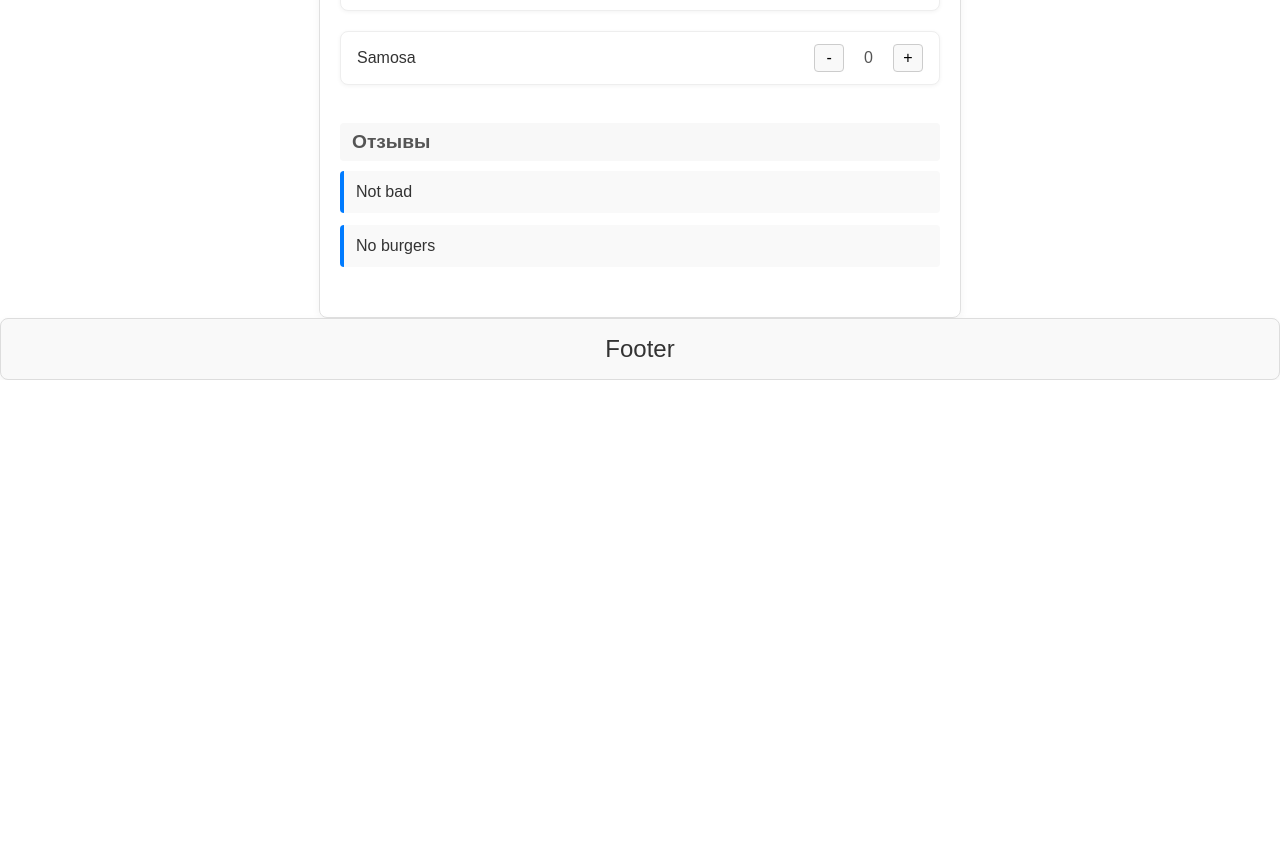
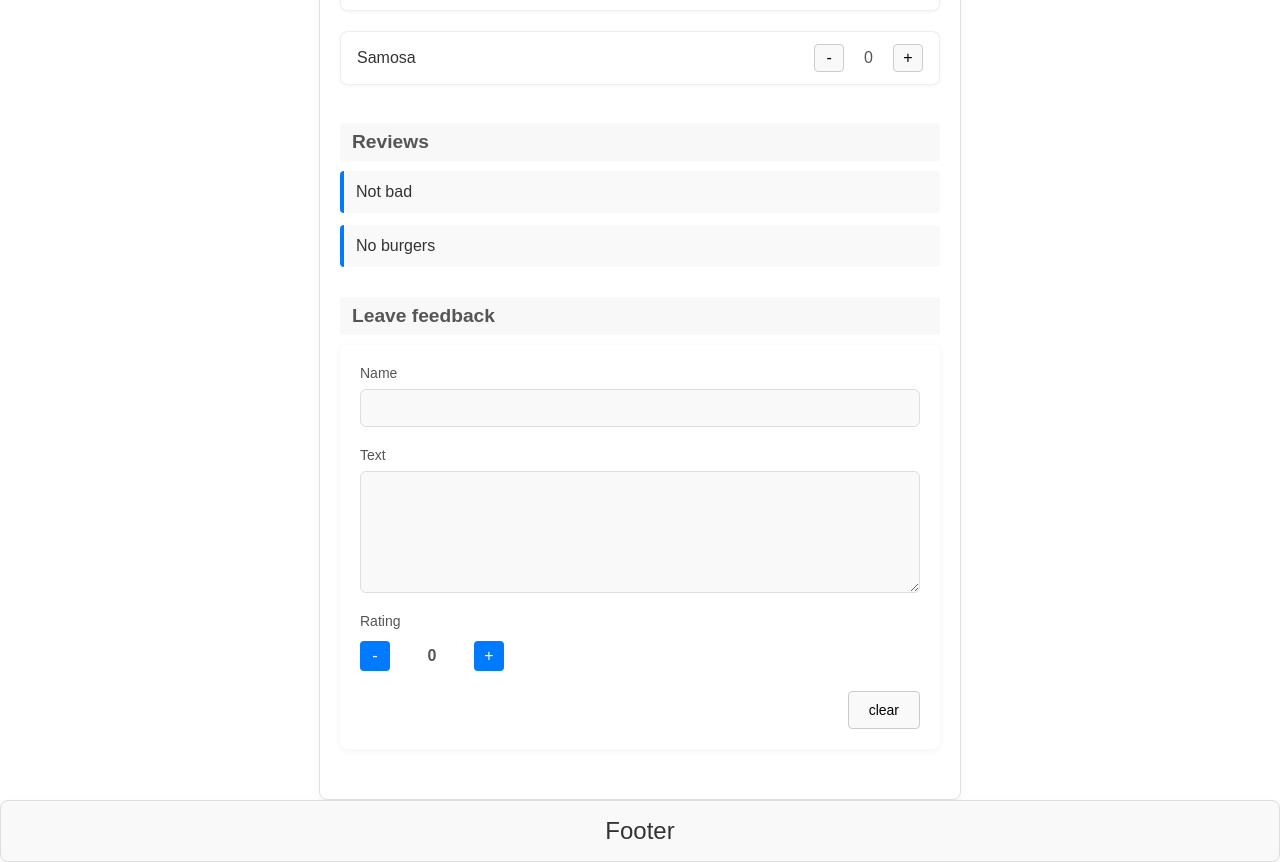
Before and after one commit to AlexeyKhabarov/react-2025-05-12, a React (Vite) app: page / in a window 1280 px wide. Shown: the part 420-1282 px from the top of the page. Before the commit the page ends 800 px from the top, so only its background shows below. Built offline with nearby package versions, Linux system fonts and the light colour scheme.

Commit message:
hw4 added new actions

```diff
--- /dev/null
+++ b/src/components/button/button.tsx
@@ -0,0 +1,17 @@
+import type { MouseEventHandler } from "react";
+
+export const Button = ({
+  title,
+  onClick,
+  className,
+}: {
+  title: string;
+  onClick: MouseEventHandler<HTMLButtonElement>;
+  className: string;
+}) => {
+  return (
+    <button onClick={onClick} className={className}>
+      {title}
+    </button>
+  );
+};
--- a/src/components/counter/counter.tsx
+++ b/src/components/counter/counter.tsx
@@ -1,7 +1,7 @@
-import { useCount } from "./useCount";
 import "./counter.css";
-export const Counter = () => {
-  const { count, onIncrement, onDecrement } = useCount();
+import type { CounterProps } from "../../types";
+
+export const Counter = ({ count, onIncrement, onDecrement }: CounterProps) => {
   return (
     <div className="counter-control">
       <button onClick={onDecrement} className="counter-button">
--- a/src/components/counter/useCount.ts
+++ /dev/null
@@ -1,12 +0,0 @@
-import { useState } from "react";
-import { MAX_COUNT, MIN_COUNT } from "../../constants/constants";
-export const useCount = () => {
-  const [count, setCount] = useState(0);
-  const onIncrement = () => setCount((count) => (count < MAX_COUNT ? count + 1 : count));
-  const onDecrement = () => setCount((count) => (count > MIN_COUNT ? count - 1 : count));
-  return {
-    count,
-    onIncrement,
-    onDecrement,
-  };
-};
--- a/src/components/dish/dish.tsx
+++ b/src/components/dish/dish.tsx
@@ -1,11 +1,13 @@
 import type { DishProps } from "../../types";
 import { Counter } from "../counter/counter";
 import "./dish.css";
+import { useDishCount } from "./useDishCount";
 export const Dish = ({ dish }: DishProps) => {
+  const { count, onIncrement, onDecrement } = useDishCount();
   return (
     <div className="dish">
       <div className="dish-name">{dish.name}</div>
-      <Counter />
+      <Counter count={count} onDecrement={onDecrement} onIncrement={onIncrement} />
     </div>
   );
 };
--- /dev/null
+++ b/src/components/dish/useDishCount.ts
@@ -0,0 +1,12 @@
+import { useState } from "react";
+import { MAX_DISH_COUNT, MIN_DISH_COUNT } from "../../constants/constants";
+export const useDishCount = () => {
+  const [count, setCount] = useState(0);
+  const onIncrement = () => setCount((count) => (count < MAX_DISH_COUNT ? count + 1 : count));
+  const onDecrement = () => setCount((count) => (count > MIN_DISH_COUNT ? count - 1 : count));
+  return {
+    count,
+    onIncrement,
+    onDecrement,
+  };
+};
--- a/src/components/restaurant/restaurant.tsx
+++ b/src/components/restaurant/restaurant.tsx
@@ -1,6 +1,8 @@
 import type { RestaurantProps } from "../../types";
 import { Dish } from "../dish/dish";
+import { ReviewForm } from "../reviewForm/reviewForm";
 import "./restaurant.css";
+
 export const Restaurant = ({ restaurant }: RestaurantProps) => {
   const { name, menu, reviews } = restaurant;
   return (
@@ -8,7 +10,7 @@ export const Restaurant = ({ restaurant }: RestaurantProps) => {
       <h2 className="restaurant__title">{name}</h2>
       {menu.length ? (
         <div className="restaurant__section">
-          <h3 className="restaurant__subtitle">Меню</h3>
+          <h3 className="restaurant__subtitle">Menu</h3>
           <div className="menu">
             {menu.map((dish) => (dish.name && dish.price ? <Dish key={dish.id} dish={dish} /> : null))}
           </div>
@@ -16,7 +18,7 @@ export const Restaurant = ({ restaurant }: RestaurantProps) => {
       ) : null}
       {reviews.length ? (
         <div className="restaurant__section">
-          <h3 className="restaurant__subtitle">Отзывы</h3>
+          <h3 className="restaurant__subtitle">Reviews</h3>
           <div className="reviews">
             {reviews.map(({ id, text }) =>
               text ? (
@@ -28,6 +30,10 @@ export const Restaurant = ({ restaurant }: RestaurantProps) => {
           </div>
         </div>
       ) : null}
+      <div className="restaurant__section">
+        <h3 className="restaurant__subtitle">Leave feedback</h3>
+        <ReviewForm />
+      </div>
     </div>
   );
 };
--- /dev/null
+++ b/src/components/reviewForm/reviewForm.css
@@ -0,0 +1,86 @@
+.form {
+  display: flex;
+  flex-direction: column;
+  gap: 20px;
+  padding: 20px;
+  background-color: #fff;
+  border-radius: 8px;
+  box-shadow: 0 2px 8px rgba(0, 0, 0, 0.05);
+  max-width: 600px;
+  margin: 0 auto;
+}
+
+.form>div {
+  display: flex;
+  flex-direction: column;
+  gap: 8px;
+}
+
+.form span {
+  font-size: 14px;
+  color: #555;
+}
+
+.form input,
+.form textarea {
+  padding: 10px 12px;
+  border: 1px solid #ddd;
+  border-radius: 6px;
+  font-size: 14px;
+  transition: border-color 0.2s ease;
+  background-color: #f9f9f9;
+}
+
+.form input:focus,
+.form textarea:focus {
+  border-color: #007bff;
+  outline: none;
+}
+
+.form textarea {
+  resize: vertical;
+  min-height: 100px;
+}
+
+.form .counter-control {
+  display: inline-flex;
+  align-items: center;
+  gap: 12px;
+  margin-top: 4px;
+}
+
+.form .counter-button {
+  background-color: #007bff;
+  color: white;
+  border: none;
+  padding: 6px 10px;
+  border-radius: 4px;
+  cursor: pointer;
+  font-size: 16px;
+}
+
+.form .counter-button:hover {
+  background-color: #0056b3;
+}
+
+.form .counter-count {
+  font-weight: bold;
+  font-size: 16px;
+}
+
+.form .button {
+  align-self: flex-end;
+  border: 1px solid #ccc;
+  border-radius: 4px;
+  background-color: #f9f9f9;
+  transition: background-color 0.2s ease;
+  color: black;
+  padding: 10px 20px;
+  border-radius: 4px;
+  font-size: 14px;
+  cursor: pointer;
+}
+
+.form .button:hover {
+  background-color: #eee;
+}
--- /dev/null
+++ b/src/components/reviewForm/reviewForm.tsx
@@ -0,0 +1,26 @@
+import { Button } from "../button/button";
+import { Counter } from "../counter/counter";
+import { useForm } from "./useForm";
+import "./reviewForm.css";
+
+export const ReviewForm = () => {
+  const { form, onNameChange, onTextChange, onDecrement, onIncrement, clear } = useForm();
+  const { name, text, rating } = form;
+  return (
+    <form onSubmit={(event) => event.preventDefault()} className="form">
+      <div>
+        <span>Name</span>
+        <input value={name} onChange={(event) => onNameChange(event.target.value)} />
+      </div>
+      <div>
+        <span>Text</span>
+        <textarea value={text} onChange={(event) => onTextChange(event.target.value)} />
+      </div>
+      <div>
+        <span>Rating</span>
+        <Counter count={rating} onDecrement={onDecrement} onIncrement={onIncrement} />
+      </div>
+      <Button title={"clear"} onClick={clear} className="button" />
+    </form>
+  );
+};
--- /dev/null
+++ b/src/components/reviewForm/useForm.ts
@@ -0,0 +1,82 @@
+import { useReducer } from "react";
+import { MAX_RATING_COUNT, MIN_RATING_COUNT } from "../../constants/constants";
+interface ReviewFormState {
+  name: string;
+  text: string;
+  rating: number;
+}
+
+type Action =
+  | { type: "set name"; payload: string }
+  | { type: "set text"; payload: string }
+  | { type: "increment rating" }
+  | { type: "decrement rating" }
+  | { type: "clear" };
+
+const initialState: ReviewFormState = {
+  name: "",
+  text: "",
+  rating: 0,
+};
+const SET_NAME_ACTION = "set name";
+const SET_TEXT_ACTION = "set text";
+const INCREMENT_RATING_ACTION = "increment rating";
+const DECREMENT_RATING_ACTION = "decrement rating";
+const CLEAR_FORM_ACTION = "clear";
+
+const reducer = (state: ReviewFormState, action: Action): ReviewFormState => {
+  switch (action.type) {
+    case SET_NAME_ACTION:
+      return {
+        ...state,
+        name: action.payload,
+      };
+    case SET_TEXT_ACTION:
+      return {
+        ...state,
+        text: action.payload,
+      };
+    case INCREMENT_RATING_ACTION:
+      return {
+        ...state,
+        rating: state.rating < MAX_RATING_COUNT ? state.rating + 1 : state.rating,
+      };
+    case DECREMENT_RATING_ACTION:
+      return {
+        ...state,
+        rating: state.rating > MIN_RATING_COUNT ? state.rating - 1 : state.rating,
+      };
+    case CLEAR_FORM_ACTION:
+      return initialState;
+    default:
+      return state;
+  }
+};
+
+export const useForm = () => {
+  const [form, dispatch] = useReducer(reducer, initialState);
+
+  const onNameChange = (name: string) => {
+    dispatch({ type: SET_NAME_ACTION, payload: name });
+  };
+  const onTextChange = (text: string) => {
+    dispatch({ type: SET_TEXT_ACTION, payload: text });
+  };
+  const onIncrement = () => {
+    dispatch({ type: INCREMENT_RATING_ACTION });
+  };
+  const onDecrement = () => {
+    dispatch({ type: DECREMENT_RATING_ACTION });
+  };
+  const clear = () => {
+    dispatch({ type: CLEAR_FORM_ACTION });
+  };
+  return {
+    form,
+    onNameChange,
+    onTextChange,
+    onIncrement,
+    onDecrement,
+    clear,
+  };
+};
--- a/src/constants/constants.ts
+++ b/src/constants/constants.ts
@@ -1,2 +1,4 @@
-export const MAX_COUNT: number = 5;
-export const MIN_COUNT: number = 0;
+export const MAX_DISH_COUNT: number = 5;
+export const MIN_DISH_COUNT: number = 0;
+export const MAX_RATING_COUNT: number = 5;
+export const MIN_RATING_COUNT: number = 0;
--- /dev/null
+++ b/src/types/counter.ts
@@ -0,0 +1,5 @@
+export type CounterProps = {
+  count: number;
+  onIncrement: () => void;
+  onDecrement: () => void;
+};
--- a/src/types/index.ts
+++ b/src/types/index.ts
@@ -2,3 +2,4 @@ export type { Restaurant, MenuItem, RestaurantsProps, RestaurantProps } from "./
 export type { TabProps } from "./tab";
 export type { ReviewProps } from "./review";
 export type { DishProps } from "./menu";
+export type { CounterProps } from "./counter";
```
